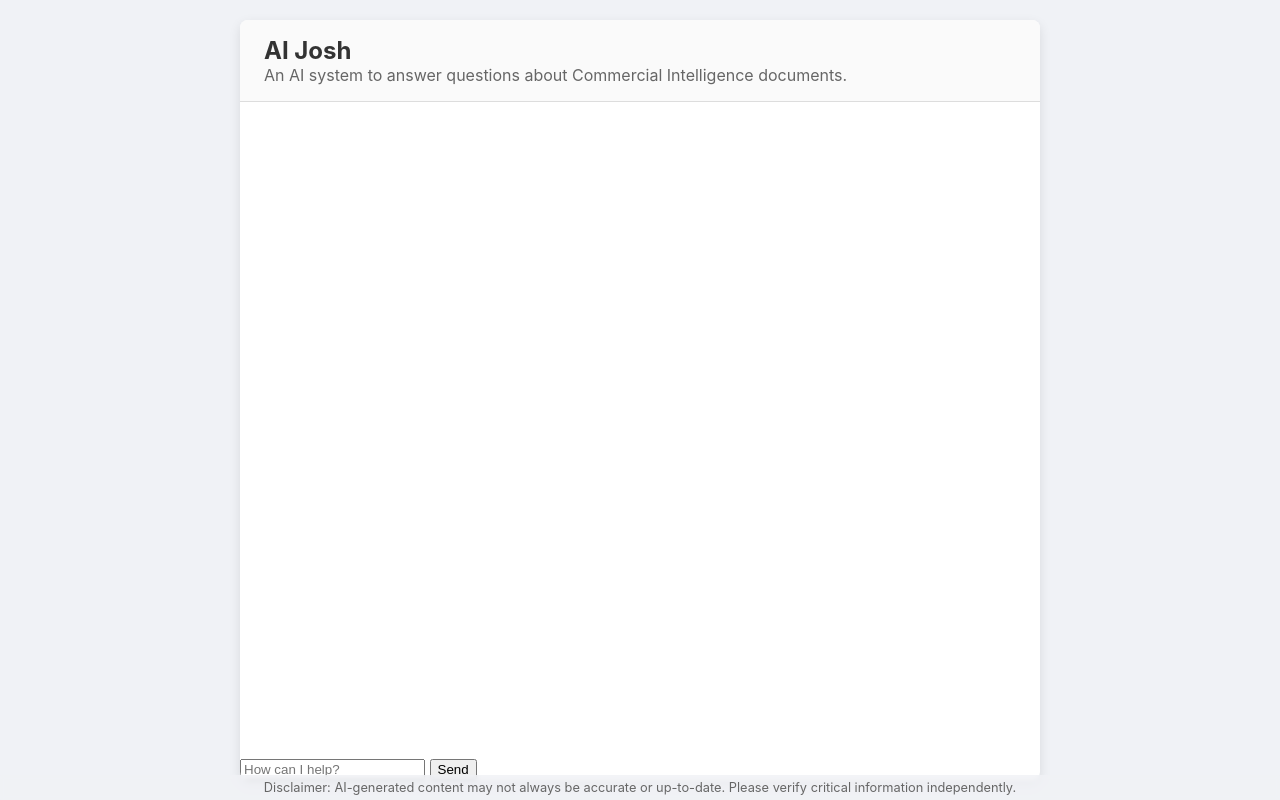
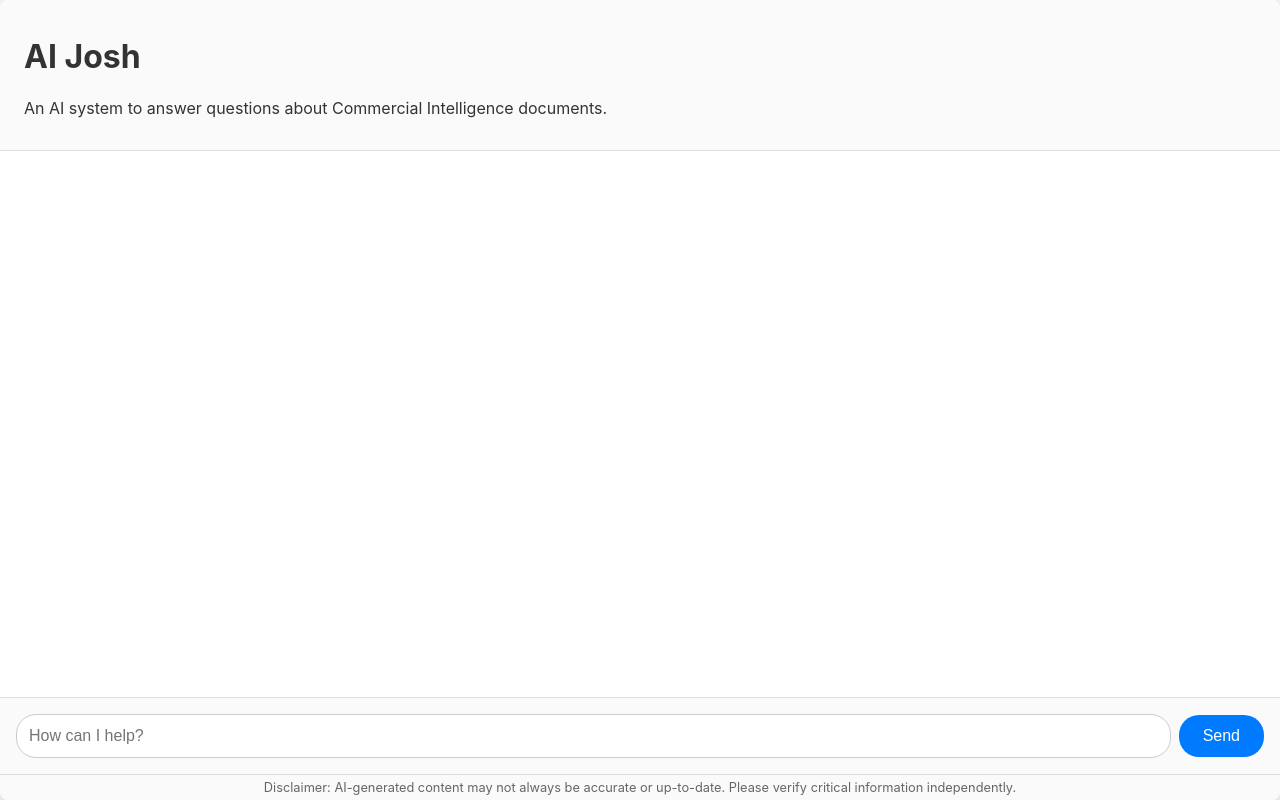
Before and after one commit to Crown-Commercial-Service/ccs-ai-josh, a Flask app: page / in a window 1280 px wide. Run offline with Flask 3, Linux system fonts and the light colour scheme.

Commit message:
Change styling to cope with window resizing

```diff
--- a/static/style.css
+++ b/static/style.css
@@ -2,39 +2,37 @@ body {
     font-family: -apple-system, BlinkMacSystemFont, "Segoe UI", Roboto, Helvetica, Arial, sans-serif;
     background-color: #f0f2f6;
     margin: 0;
+    /* Ensure body takes full viewport height */
+    min-height: 100vh;
+    /* Use flexbox to manage layout within the body */
     display: flex;
     justify-content: center;
     align-items: center;
-    height: 100vh;
     color: #333;
 }
 
 .container {
     width: 100%;
-    max-width: 800px;
-    height: 95vh;
+    /* Remove max-width to allow filling horizontally */
+    /* max-width: 800px; */
+    /* Set height to fill the available space within the body */
+    height: 100vh; /* Use 100vh to fill viewport height */
     display: flex;
     flex-direction: column;
     background-color: #fff;
     border-radius: 8px;
     box-shadow: 0 4px 12px rgba(0, 0, 0, 0.1);
     overflow: hidden;
+    /* Remove padding-bottom if disclaimer is outside the container */
+    /* padding-bottom: 40px; */
 }
 
 header {
     padding: 1rem 1.5rem;
     border-bottom: 1px solid #ddd;
     background-color: #fafafa;
-}
-
-header h1 {
-    margin: 0;
-    font-size: 1.5rem;
-}
-
-header p {
-    margin: 0;
-    color: #666;
+    /* Ensure header doesn't grow */
+    flex-shrink: 0;
 }
 
 .chat-window {
@@ -90,16 +88,20 @@ header p {
 }
 
 
-#chat-form {
-    flex-grow: 1;
+.input-form {
+    flex-shrink: 0; /* Prevent form from growing */
     display: flex;
     padding: 1rem;
     border-top: 1px solid #ddd;
     background-color: #fafafa;
+    /* Ensure the form stays at the bottom */
+    margin-top: auto;
+    /* Use flexbox to align items horizontally */
+    align-items: center;
 }
 
-#user-input {
-    flex-grow: 1;
+.input-form input[type="text"] {
+    flex-grow: 1; /* Allow input to grow and take available space */
     padding: 0.75rem;
     border: 1px solid #ccc;
     border-radius: 20px;
@@ -107,7 +109,7 @@ header p {
     font-size: 1rem;
 }
 
-#chat-form button {
+.input-form button {
     padding: 0.75rem 1.5rem;
     border: none;
     background-color: #007bff;
@@ -118,22 +120,18 @@ header p {
     transition: background-color 0.2s;
 }
 
-#chat-form button:hover {
+.input-form button:hover {
     background-color: #0056b3;
 }
 
-.fixed-disclaimer {
-    position: fixed;
-    left: 0;
-    bottom: 0;
-    width: 100%;
+.disclaimer {
+    flex-shrink: 0;
     color: #666;
-    background-color: rgba(240, 242, 246, 0.8);
-    backdrop-filter: blur(2px);
     text-align: center;
     padding: 5px 0;
     font-size: 0.8rem;
-    z-index: 9999;
+    background-color: #fafafa; /* Match the form background */
+    border-top: 1px solid #ddd; /* Add a border similar to the form */
 }
 
 /* Sources Expander */
--- a/templates/index.html
+++ b/templates/index.html
@@ -30,14 +30,15 @@
             {% endfor %}
         </div>
 
-        <form method="POST" action="{{ url_for('home') }}">
+        <form method="POST" action="{{ url_for('home') }}" class="input-form">
             <input type="text" name="message" placeholder="How can I help?" autocomplete="off" required>
             <button type="submit">Send</button>
         </form>
 
+         <div class="disclaimer">
+            Disclaimer: AI-generated content may not always be accurate or up-to-date. Please verify critical information independently.
+        </div>
+
     </div>
-    <div class="fixed-disclaimer">
-        Disclaimer: AI-generated content may not always be accurate or up-to-date. Please verify critical information independently.
-    </div>
-    </body>
+</body>
 </html>
```
Also changed, not shown: app.py (line endings or trailing spaces), 1 other file.
